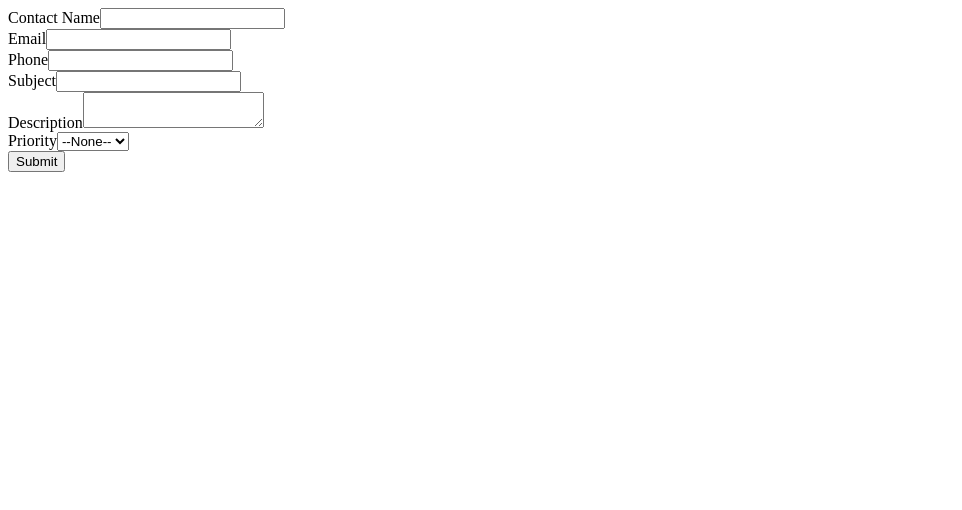
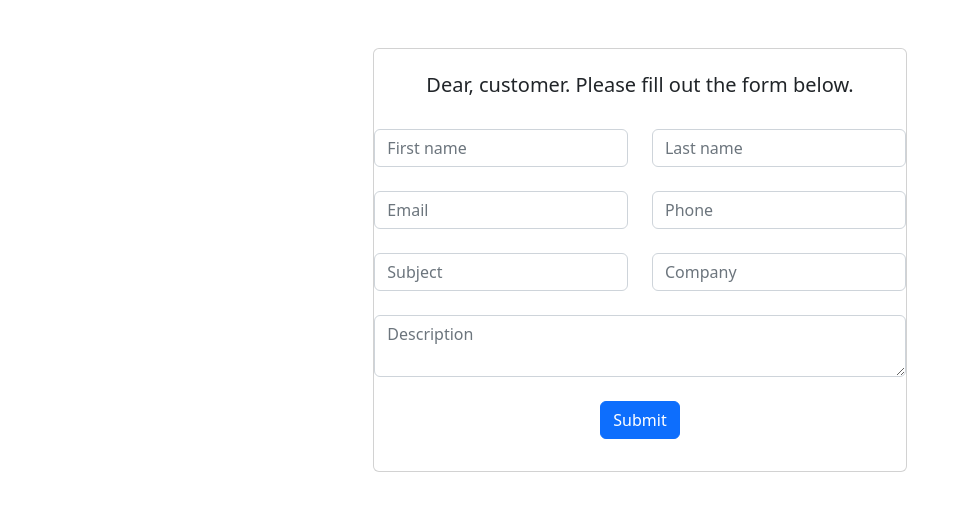
Before and after one commit to jsaparbekova31/propmanagement, a plain HTML site: page index.html in a window 1280 px wide. Shown: the whole page, without its empty margins (0-962 px from the left). Drawn offline with nearby package versions, Linux system fonts and the light colour scheme.

Commit message:
Update index.html

```diff
--- a/index.html
+++ b/index.html
@@ -5,39 +5,70 @@
 <!--  ----------------------------------------------------------------------  -->
 
 <META HTTP-EQUIV="Content-type" CONTENT="text/html; charset=UTF-8">
-
+<link href="https://cdn.jsdelivr.net/npm/bootstrap@5.2.0/dist/css/bootstrap.min.css" rel="stylesheet" integrity="sha384-gH2yIJqKdNHPEq0n4Mqa/HGKIhSkIHeL5AyhkYV8i59U5AR6csBvApHHNl/vI1Bx" crossorigin="anonymous">
+   <div class="mt-5 col-5 card text-center mx-auto">
+      <br>
+      <h5>Dear, customer. Please fill out the form below.</h5><br>
 <!--  ----------------------------------------------------------------------  -->
 <!--  NOTE: Please add the following <FORM> element to your page.             -->
 <!--  ----------------------------------------------------------------------  -->
 
 <form action="https://webto.salesforce.com/servlet/servlet.WebToCase?encoding=UTF-8" method="POST">
 
-<input type=hidden name="orgid" value="00D8V0000026ruL">
-<input type=hidden name="retURL" value="http://">
+<input type=hidden name="orgid" value="00D8V000001oSh2">
+<input type=hidden name="retURL" value="http://salesforce.com">
 
 <!--  ----------------------------------------------------------------------  -->
 <!--  NOTE: These fields are optional debugging elements. Please uncomment    -->
 <!--  these lines if you wish to test in debug mode.                          -->
 <!--  <input type="hidden" name="debug" value=1>                              -->
 <!--  <input type="hidden" name="debugEmail"                                  -->
-<!--  value="jsaparbekova31@gmail.com">                                       -->
+<!--  value="batina.adams@gmail.com">                                         -->
 <!--  ----------------------------------------------------------------------  -->
 
-<label for="name">Contact Name</label><input  id="name" maxlength="80" name="name" size="20" type="text" /><br>
+  <div class="row text-center">
 
-<label for="email">Email</label><input  id="email" maxlength="80" name="email" size="20" type="text" /><br>
+  <div class="col-6">
 
-<label for="phone">Phone</label><input  id="phone" maxlength="40" name="phone" size="20" type="text" /><br>
 
-<label for="subject">Subject</label><input  id="subject" maxlength="80" name="subject" size="20" type="text" /><br>
+<input  class="form-control" id="name" maxlength="80" placeholder="First name" name="name" size="20" type="text" /><br>
+</div>
 
-<label for="description">Description</label><textarea name="description"></textarea><br>
+<div class="col-6">
 
-<label for="priority">Priority</label><select  id="priority" name="priority"><option value="">--None--</option><option value="High">High</option>
-<option value="Medium">Medium</option>
-<option value="Low">Low</option>
-</select><br>
+<input  class="form-control" id="name" maxlength="80" placeholder="Last name" name="name" size="20" type="text" /><br>
+</div>
+</div>
+<div class="row">
+<div class="col-6">
 
-<input type="submit" name="submit">
+<input  class="form-control" id="email" maxlength="80" placeholder="Email" name="email" size="20" type="text" /><br>
+</div>
+
+<div class="col-6">
+
+<input  class="form-control"  id="phone" maxlength="40" placeholder="Phone" name="phone" size="20" type="text" /><br>
+</div>
+</div>
+<div class="row">
+<div class="col-6">
+<input  class="form-control"  id="subject" maxlength="80" placeholder="Subject" name="subject" size="20" type="text" /><br>
+</div>
+
+<div class="col-6">
+<input  class="form-control"  id="company" maxlength="80" placeholder="Company" name="company" size="20" type="text" /><br>
+</div>
+</div>
+<div class="row">
+<div class="col-12">
+
+  <textarea name="description" class="form-control" placeholder="Description" aria-label="Description"></textarea><br>
+</div>
+</div>
+<input type="submit" name="submit" class="btn btn-primary mb-3"><br>
 
 </form>
+
+    </div>
+  <script src="https://cdn.jsdelivr.net/npm/bootstrap@5.2.0/dist/js/bootstrap.bundle.min.js" integrity="sha384-A3rJD856KowSb7dwlZdYEkO39Gagi7vIsF0jrRAoQmDKKtQBHUuLZ9AsSv4jD4Xa" crossorigin="anonymous"></script>
+  </body>
```
